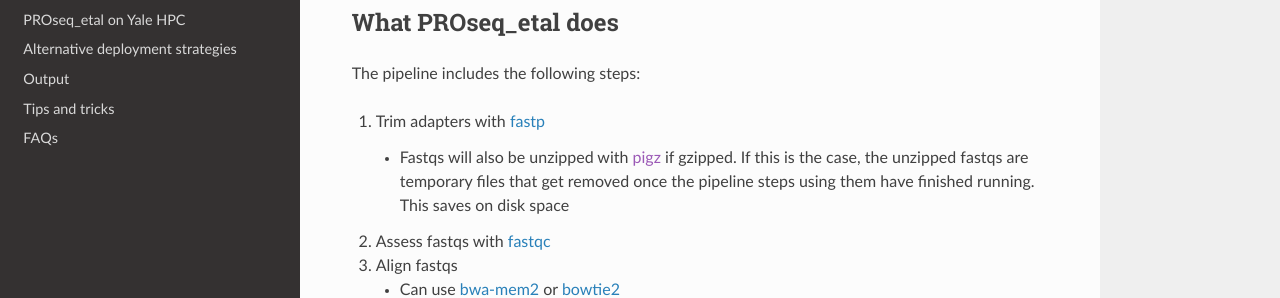
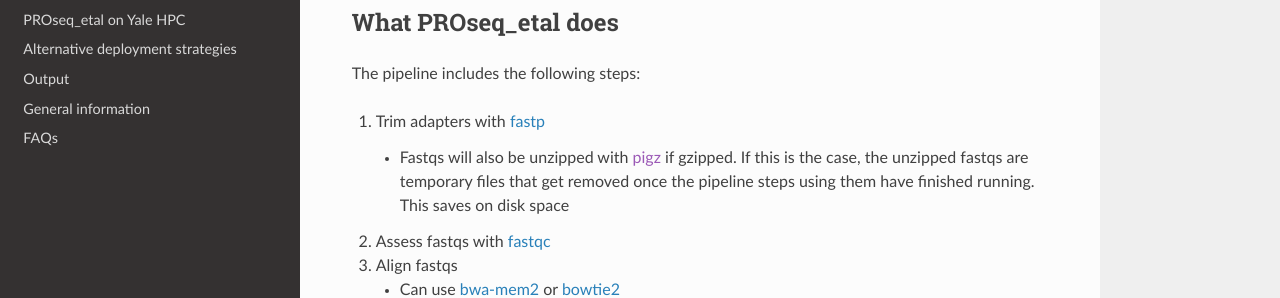
Before and after one commit to isaacvock/PROseq_etal, an MkDocs documentation site: the page built from docs/index.md, in a window 1280 px wide. Shown: the part 250-548 px from the top of the page. Built offline with MkDocs 1.6.1, drawn with Linux system fonts in a browser that asks for light colours; nearby versions of some CDN libraries.

Commit message:
Changed name of page to better reflect content

```diff
--- a/mkdocs.yml
+++ b/mkdocs.yml
@@ -6,7 +6,7 @@ nav:
   - PROseq_etal on Yale HPC: simon.md
   - Alternative deployment strategies: alt.md
   - Output: output.md
-  - Tips and tricks: pragmatism.md
+  - General information: pragmatism.md
   - FAQs: pitfalls.md
 theme: readthedocs
 markdown_extensions:
```
